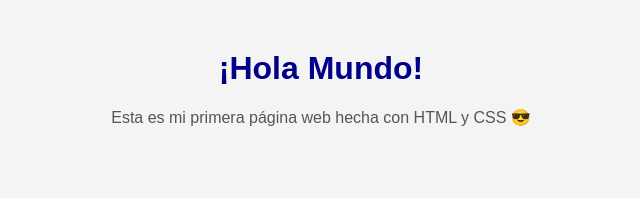
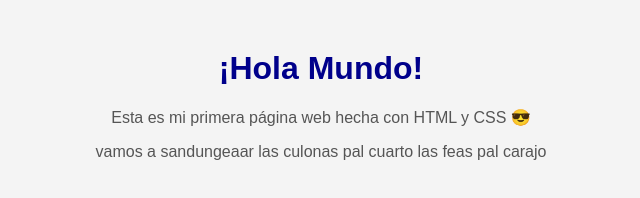
Before and after one commit to mediavillasosa-prog/Pueba-PW, a plain HTML site: page index.html in a window 1280 px wide. Shown: the whole page, without its empty margins (319-959 px from the left). Drawn offline with Linux system fonts and the light colour scheme.

Commit message:
Add files via upload

```diff
--- a/index.html
+++ b/index.html
@@ -8,5 +8,7 @@
 <body>
   <h1>¡Hola Mundo!</h1>
   <p>Esta es mi primera página web hecha con HTML y CSS 😎</p>
+    <p1>vamos a sandungeaar las culonas pal cuarto las feas pal carajo</p1>
+
 </body>
 </html>
--- a/styles.css
+++ b/styles.css
@@ -12,3 +12,6 @@ h1 {
 p {
   color: #555;
 }
+p1 {
+  color: #555555;
+}
```
